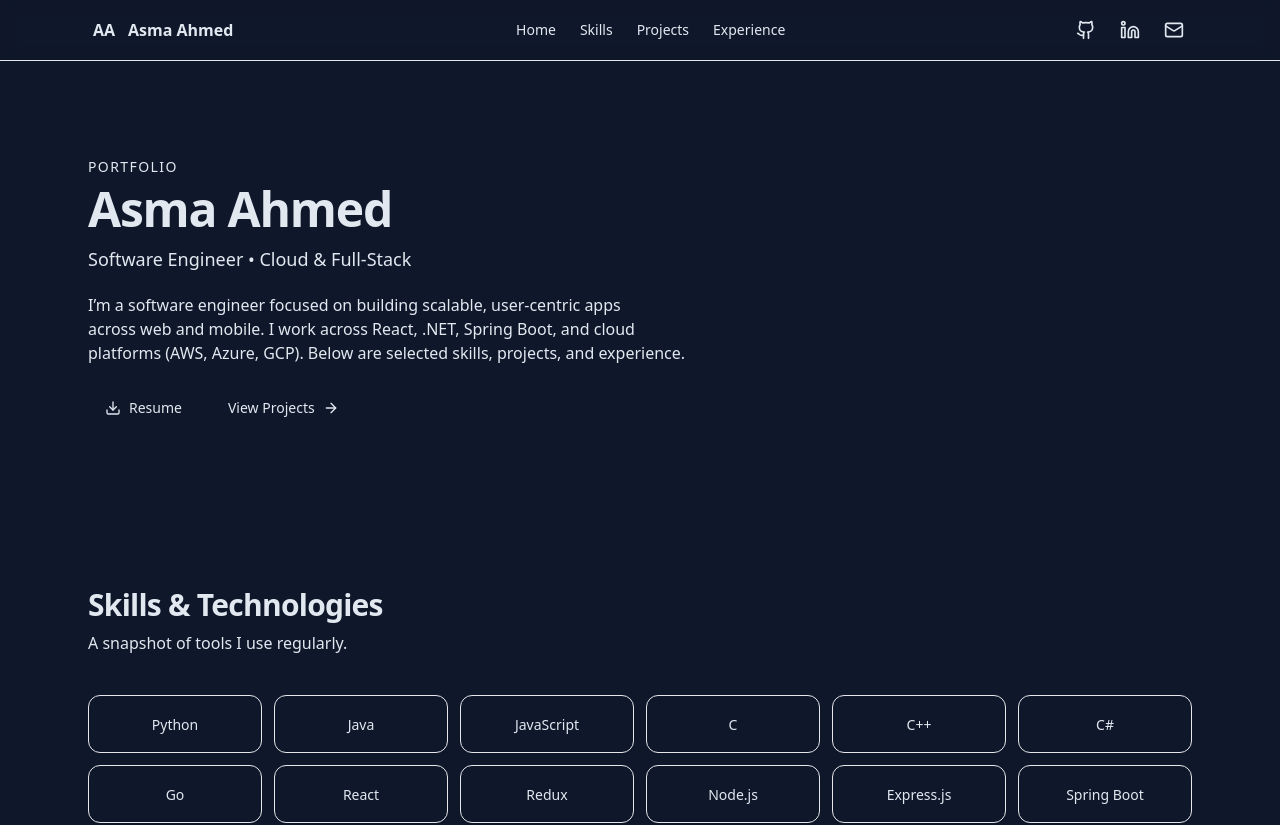
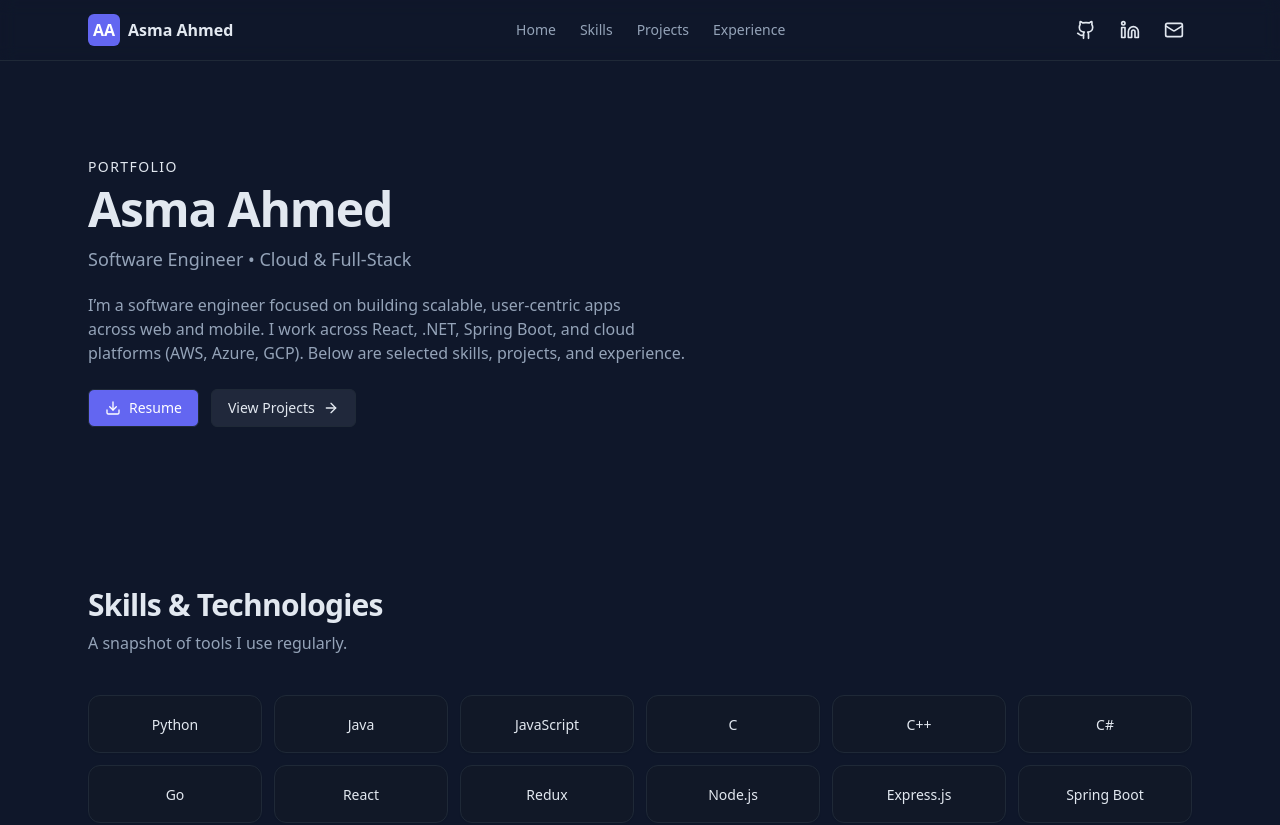
Before and after one commit to asma675/AsmaAhmedPortfolio, a React (Vite) app: page / in a window 1280 px wide. Shown: the top 825 px of the page. Built offline with nearby package versions, Linux system fonts and the light colour scheme; the HTML template or start-up script is replaced by a standard one.

Commit message:
Update index.css

```diff
--- a/src/index.css
+++ b/src/index.css
@@ -2,8 +2,23 @@
 @tailwind components;
 @tailwind utilities;
 
-body {
-  background-color: #0f172a;
-  color: #e2e8f0;
-  font-family: ui-sans-serif, system-ui;
+/* tokens used by App.jsx */
+:root{
+  --background:#0f172a;      /* slate-900 */
+  --foreground:#e2e8f0;      /* slate-200 */
+  --muted:#94a3b8;           /* slate-400 */
+  --card:#111827;            /* gray-900 */
+  --border:#1f2937;          /* gray-800 */
+  --primary:#6366f1;         /* indigo-500 */
+  --primary-foreground:#ffffff;
 }
+.bg-background{background-color:var(--background)}
+.text-foreground{color:var(--foreground)}
+.text-muted-foreground{color:var(--muted)}
+.bg-card{background-color:var(--card)}
+.bg-muted{background-color:color-mix(in oklab, var(--foreground) 10%, var(--background))}
+.bg-primary{background-color:var(--primary)}
+.text-primary-foreground{color:var(--primary-foreground)}
+.bg-border{background-color:var(--border)}
+.border{border-color:var(--border)}
+.border-b{border-bottom-color:var(--border)}
```
